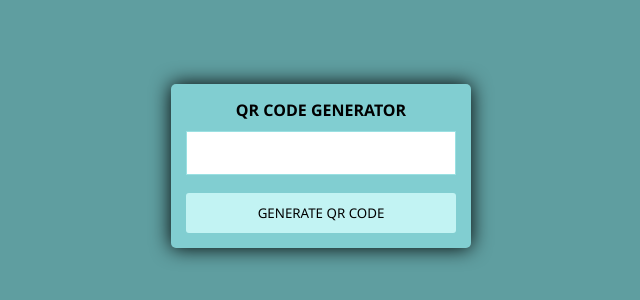
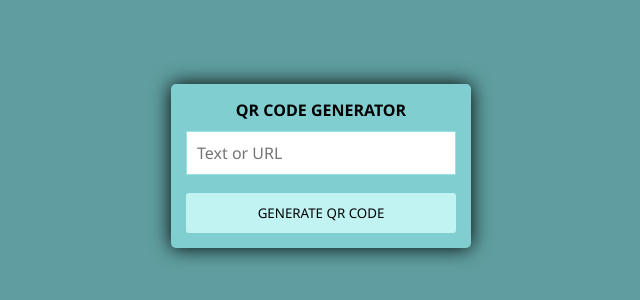
Before and after one commit to AkashInnovator/qr-code-generator-6, a plain HTML site: page index.html in a window 1280 px wide. Shown: the part 234-534 px from the top of the page, 319-959 px from the left. Drawn offline with Linux system fonts and the light colour scheme.

Commit message:
qr-code-generator

```diff
--- a/index.html
+++ b/index.html
@@ -8,7 +8,7 @@
 <body>
     <div class="qr">
         <p>qr Code Generator</p>
-        <input type="text" class="input">
+        <input type="text" class="input" placeholder="Text or URL">
         <div class="pic">
             <img src="" alt="" class="img">
         </div>
```
